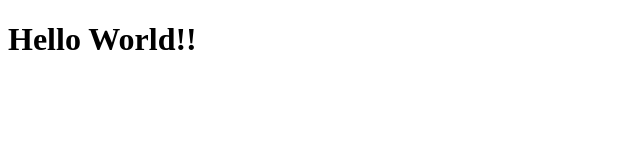
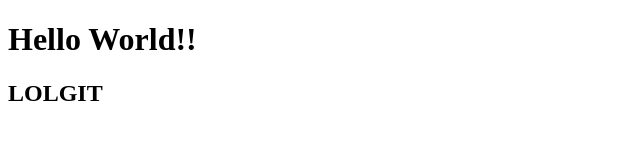
Before and after one commit to TriadO/project, a plain HTML site: page index.html in a window 1280 px wide. Shown: the whole page, without its empty margins (0-640 px from the left). Drawn offline with Linux system fonts and the light colour scheme.

Commit message:
added tag h2

```diff
--- a/index.html
+++ b/index.html
@@ -8,6 +8,7 @@
 </head>
 <body>
     <h1>Hello World!!</h1>
+    <h2>LOLGIT</h2>
     <script src="/js/script.js"></script>
 </body>
 </html>
```
